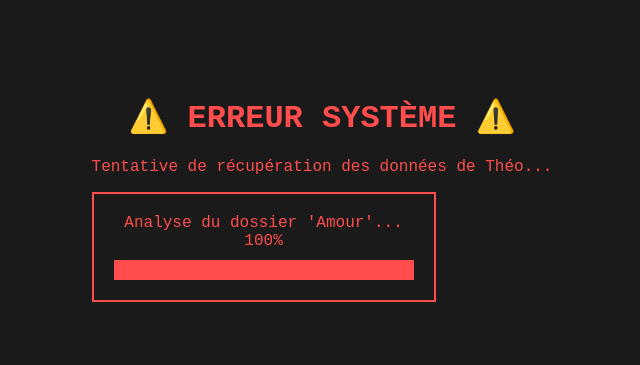
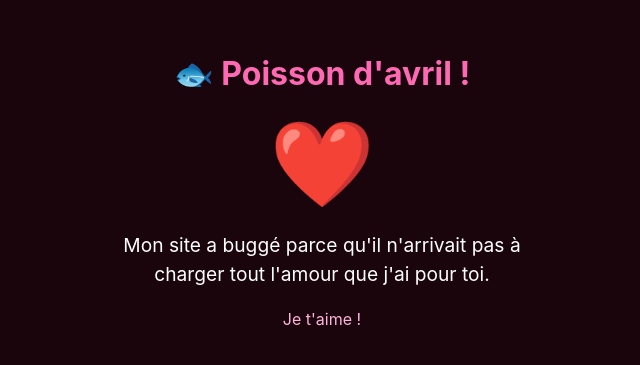
Before and after one commit to Flashgang/Flashgang.github.io, a plain HTML site: page surprise.html in a window 1280 px wide. Shown: the part 211-576 px from the top of the page, without its empty margins (318-958 px from the left). Drawn offline with Linux system fonts and the light colour scheme.

Commit message:
Revamp surprise.html for April Fools' theme

```diff
--- a/surprise.html
+++ b/surprise.html
@@ -2,45 +2,85 @@
 <html lang="fr">
 <head>
     <meta charset="UTF-8">
-    <title>ERREUR CRITIQUE 404</title>
+    <meta name="viewport" content="width=device-width, initial-scale=1.0">
+    <title>⚠️ Alerte Système</title>
     <style>
+        * { box-sizing: border-box; }
         body {
-            background-color: #1a1a1a;
+            background-color: #0f0f0f;
             color: #ff4d4d;
-            font-family: 'Courier New', Courier, monospace;
+            font-family: -apple-system, BlinkMacSystemFont, "Segoe UI", Roboto, sans-serif;
             display: flex;
-            flex-direction: column;
             align-items: center;
             justify-content: center;
             height: 100vh;
             margin: 0;
+            padding: 20px;
             text-align: center;
+            overflow: hidden;
         }
-        #loading-box { width: 300px; border: 2px solid #ff4d4d; padding: 20px; }
-        #bar-container { width: 100%; background: #333; height: 20px; margin-top: 10px; }
-        #bar { width: 0%; height: 100%; background: #ff4d4d; transition: width 0.5s; }
+        #prank-step, #final-step { width: 100%; max-width: 400px; }
+
+        h1 { font-size: 1.5rem; margin-bottom: 20px; }
+
+        #loading-box {
+            width: 100%;
+            border: 1px solid #ff4d4d;
+            padding: 25px 15px;
+            border-radius: 8px;
+            background: rgba(255, 77, 77, 0.05);
+        }
+
+        #bar-container {
+            width: 100%;
+            background: #222;
+            height: 12px;
+            margin-top: 15px;
+            border-radius: 6px;
+            overflow: hidden;
+        }
+
+        #bar {
+            width: 0%;
+            height: 100%;
+            background: linear-gradient(90deg, #ff4d4d, #ff8080);
+            transition: width 0.3s;
+        }
+
         .hidden { display: none; }
-        .heart { color: #ff69b4; font-size: 50px; }
+        .heart {
+            color: #ff69b4;
+            font-size: 80px;
+            margin: 20px 0;
+            animation: beat 0.8s infinite alternate;
+        }
+
+        @keyframes beat {
+            to { transform: scale(1.2); }
+        }
+
+        #final-step h1 { color: #ff69b4; font-size: 2rem; }
     </style>
 </head>
 <body>
 
     <div id="prank-step">
-        <h1>⚠️ ERREUR SYSTÈME ⚠️</h1>
-        <p>Tentative de récupération des données de Théo...</p>
+        <h1>⚠️ ERREUR FATALE</h1>
+        <p>Accès non autorisé détecté sur le téléphone de Théo...</p>
         <div id="loading-box">
-            <div id="status">Chargement des secrets... 0%</div>
+            <div id="status" style="font-size: 0.9rem;">Initialisation...</div>
             <div id="bar-container"><div id="bar"></div></div>
         </div>
+        <p style="font-size: 0.7rem; color: #666; margin-top: 20px;">Code erreur: 0x800401F3</p>
     </div>
 
     <div id="final-step" class="hidden">
-        <h1 style="color: #ff69b4;">🐟 Poisson d'avril ! 🐟</h1>
-        <p style="color: white; font-size: 1.2em;">
-            Le système a planté parce qu'il y a trop d'amour pour toi ici.
+        <h1>🐟 Poisson d'avril !</h1>
+        <div class="heart">❤️</div>
+        <p style="color: white; font-size: 1.2rem; line-height: 1.5;">
+            Mon site a buggé parce qu'il n'arrivait pas à charger tout l'amour que j'ai pour toi.
         </p>
-        <div class="heart">❤️</div>
-        <p style="color: #ccc;">(Désolé pour la petite frayeur !)</p>
+        <p style="color: #ffb3d9; margin-top: 20px;">Je t'aime !</p>
     </div>
 
     <script>
@@ -48,22 +88,37 @@
         const bar = document.getElementById('bar');
         const status = document.getElementById('status');
 
+        const messages = [
+            "Analyse des messages...",
+            "Scan des photos...",
+            "Calcul de la mignonnerie...",
+            "Surcharge d'amour détectée...",
+            "Explosion du serveur imminent !"
+        ];
+
         const interval = setInterval(() => {
-            percent += Math.floor(Math.random() * 15);
+            percent += Math.floor(Math.random() * 8) + 2;
             if (percent > 100) percent = 100;
 
             bar.style.width = percent + '%';
-            status.innerText = "Analyse du dossier 'Amour'... " + percent + "%";
+
+            // Change le message selon la progression
+            let msgIndex = Math.floor((percent / 100) * messages.length);
+            if (msgIndex >= messages.length) msgIndex = messages.length - 1;
+            status.innerText = messages[msgIndex] + " " + percent + "%";
 
             if (percent === 100) {
                 clearInterval(interval);
+                // Petite vibration pour l'effet "erreur" (marche sur bcp de téléphones)
+                if (window.navigator.vibrate) window.navigator.vibrate([100, 50, 100]);
+
                 setTimeout(() => {
                     document.getElementById('prank-step').classList.add('hidden');
                     document.getElementById('final-step').classList.remove('hidden');
-                    document.body.style.backgroundColor = "#2d0a1a"; // Change le fond en violet/rose
-                }, 1000);
+                    document.body.style.backgroundColor = "#1a050d";
+                }, 1200);
             }
-        }, 400);
+        }, 250);
     </script>
 </body>
 </html>
```
